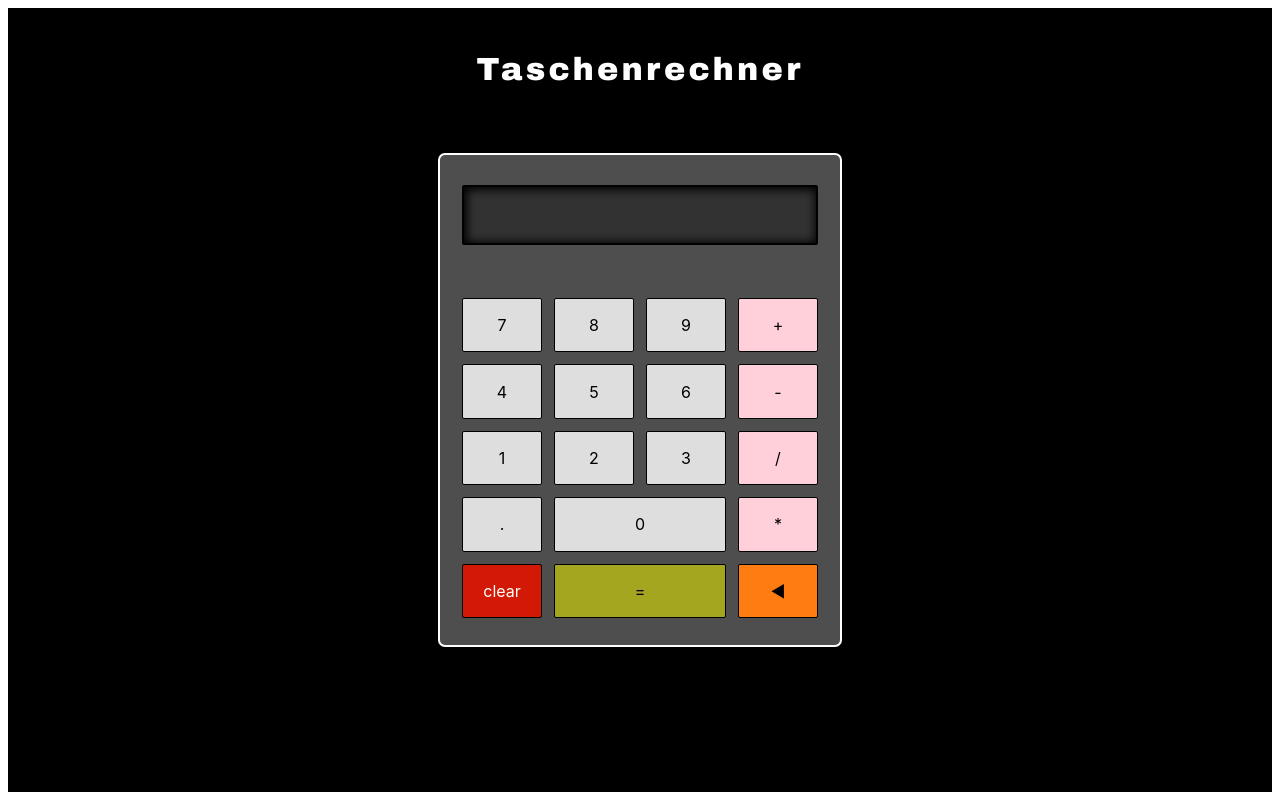
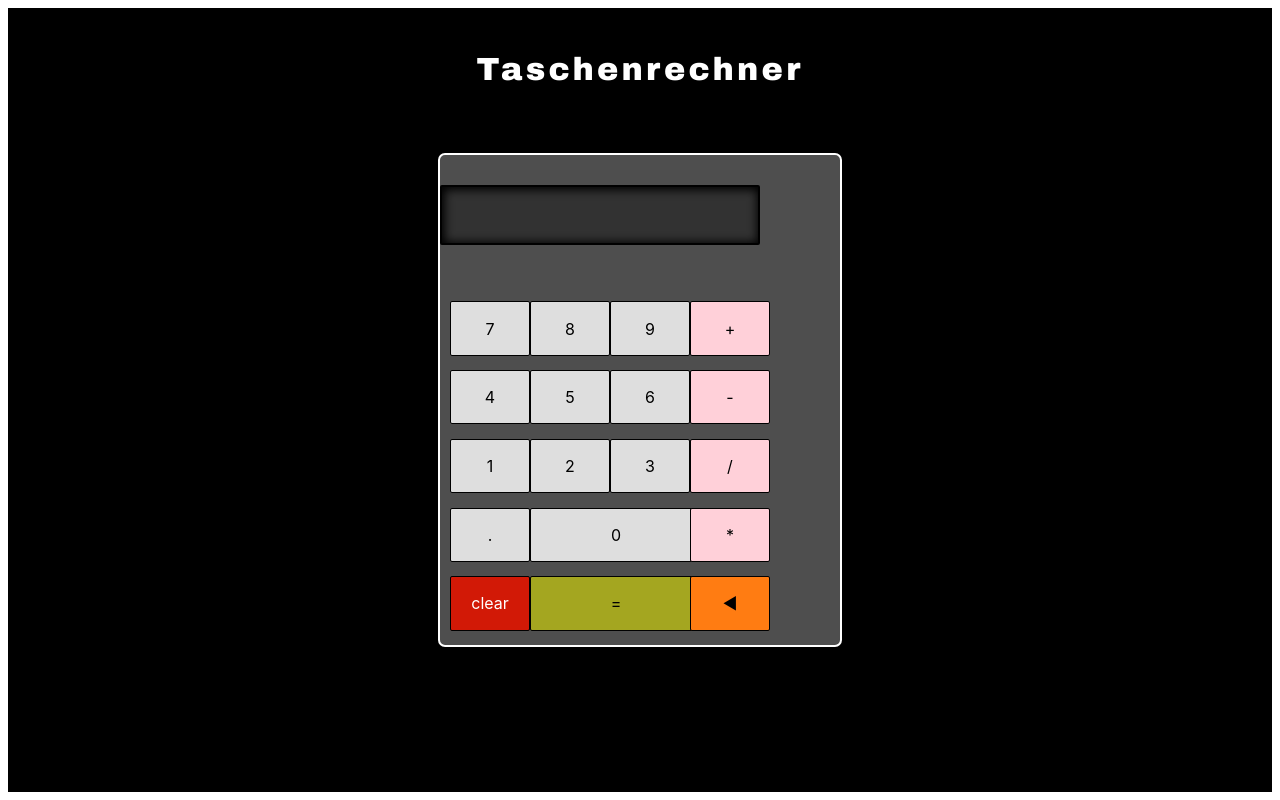
Before and after one commit to TinaJkt/calculator, a Svelte app: page / in a window 1280 px wide. Built offline with nearby package versions, Linux system fonts and the light colour scheme.

Commit message:
grid layout

```diff
--- a/src/App.svelte
+++ b/src/App.svelte
@@ -2,10 +2,11 @@
     body{
         background: black;
     }
-	.calculator {
-		display: block;
+	.grid-container {
+  		display: grid;
 		height: 490px;
 		width: 400px;
+		grid-template-columns: 5em 5em 5em 5em;
   		background-color: #4E4E4E;
 		border: 2px solid white;
 		border-radius: 7px;
@@ -23,28 +24,11 @@
 		left:50%;
 		transform: translate(-50%,-50%);
 	}
-	.operator {
-		background-color: #FFD0D9;
-	}
-	button {
-		margin: 0;
-		border: 0.08em solid black;
-		color: black;
-		width: 5em;
-		height: 3.4em;
-		background-color: rgba(255, 255, 255, 0.816);
-	}
-	button:hover {
-		font-weight: bold;
-		filter: brightness(85%);
-	}
-	button:active {
-	  	transform: translateY(2px);
-	}
 	.input {
+		grid-column-start: 1;
+  		grid-column-end: 5;
+		width: 100%;
   		position: relative;
-  		display: block;
-  		width: 89%;
   		margin: 30px auto;
 		margin-bottom: 50px;
   		font-size: 20px;
@@ -58,46 +42,70 @@
 		color: white;
 		box-shadow: 1px 1px 10px 2px black inset;
 	}
+	.button {
+		border: 0.08em solid black;
+		color: black;
+		margin-left: 10px;
+		margin-bottom: 0.5em;
+		width: 5em;
+		height: 3.4em;
+		background-color: rgba(255, 255, 255, 0.816);
+	}
+	.operator {
+		background-color: #FFD0D9;
+		margin-bottom: 0.5em;
+		border: 0.08em solid black;
+		color: black;
+		height: 3.4em;
+	}
+	.button:hover{
+		font-weight: bold;
+		filter: brightness(85%);
+	}
+	.button:active {
+	  	transform: translateY(2px);
+	}
+	#colspan {
+  		grid-column-start: 2;
+  		grid-column-end: 4;
+		width: 172px;
+	}
+
 </style>
-
 
 <body>
 	<h1 class="headline">Taschenrechner</h1>
-   	<div class="calculator">
-		<form action="" name="form">
-			<input class="input" type ="text" name="textview" disabled/>
-		</form>
-	    <table style="margin: 0 auto;">
-            <tr>
-			    <td><button style="margin-bottom: 0.5em; margin-right: 0.5em;" onclick="insert(7)">7</button></td>
-                <td><button style="margin-bottom: 0.5em; margin-right: 0.5em;" onclick="insert(8)">8</button></td>
-                <td><button style="margin-bottom: 0.5em; margin-right: 0.5em;" onclick="insert(9)">9</button></td>
-                <td><button style="margin-bottom: 0.5em;" onclick="insert('+')" class="operator">+</button></td>
-            </tr>
-			<tr>
-                <td><button style="margin-bottom: 0.5em;" onclick="insert(4)">4</button></td>
-                <td><button style="margin-bottom: 0.5em;" onclick="insert(5)">5</button></td>
-                <td><button style="margin-bottom: 0.5em;" onclick="insert(6)">6</button></td>
-                <td><button style="margin-bottom: 0.5em;" onclick="insert('-')" class="operator">-</button></td>
-            </tr>
-            <tr>
-                <td><button style="margin-bottom: 0.5em;" onclick="insert(1)">1</button></td>
-                <td><button style="margin-bottom: 0.5em;" onclick="insert(2)">2</button></td>
-                <td><button style="margin-bottom: 0.5em;" onclick="insert(3)">3</button></td>
-                <td><button style="margin-bottom: 0.5em;" onclick="insert('/')" class="operator">/</button></td>
-            </tr>
-            <tr>
-                <td><button style="margin-bottom: 0.5em;" onclick="insert('.')">.</button></td>
-                <td colspan="2"><button style="width:172px; margin-bottom: 0.5em;" onclick="insert(0)">0</button></td>
-                <td><button style="margin-bottom: 0.5em;" onclick="insert('*')" class="operator">*</button></td>
-            </tr>
-            <tr>
-				<td><button style="background-color: #D21906; color: white; margin-bottom: 0.5em;" onclick="clean()">clear</button></td>
-				<td colspan="2"><button style="background-color: #A4A620; width:172px; margin-bottom: 0.5em;" onclick="equal()">=</button></td>
-                <td><button style="margin-bottom: 0.5em; background-color: #FF7C12;" onclick="back()">&#9664</button></td>
-            </tr>
-		</table>
+
+	<div class="grid-container">
+
+
+		<input class="input" type="text" name="textview" disabled/>
+
+
+  		<button class="button" onclick="insert(7)">7</button>
+  		<button class="button" onclick="insert(8)">8</button>
+  		<button class="button" onclick="insert(9)">9</button>
+  		<button class="operator button" onclick="insert('+')">+</button>
+
+  		<button class="button" onclick="insert(4)">4</button>
+  		<button class="button" onclick="insert(5)">5</button>
+  		<button class="button" onclick="insert(6)">6</button>
+  		<button class="operator button" onclick="insert('-')">-</button>
+
+  		<button class="button" onclick="insert(1)">1</button>
+  		<button class="button" onclick="insert(2)">2</button>
+  		<button class="button" onclick="insert(3)">3</button>
+  		<button class="operator button" onclick="insert('/')">/</button>
+
+  		<button class="button" onclick="insert('.')">.</button>
+  		<button class="button" onclick="insert(0)" id="colspan">0</button>
+  		<button class="operator button" onclick="insert('*')">*</button>
+
+		<button class="button" onclick="clean()" style="background-color: #D21906; color: white;">clear</button>
+  		<button class="button" onclick="equal()" id="colspan" style="background-color: #A4A620;">=</button>
+  		<button class="button" onclick="back()" style="background-color: #FF7C12;">&#9664</button>
 </div>
+
 	<script>
 		function insert(num){
     		document.form.textview.value = document.form.textview.value+num;
@@ -117,3 +125,5 @@
     	}
 	</script>
 </body>
+
+<form action="" name="form"></form>
```
Lines whose indentation alone changed are shown as unchanged.
